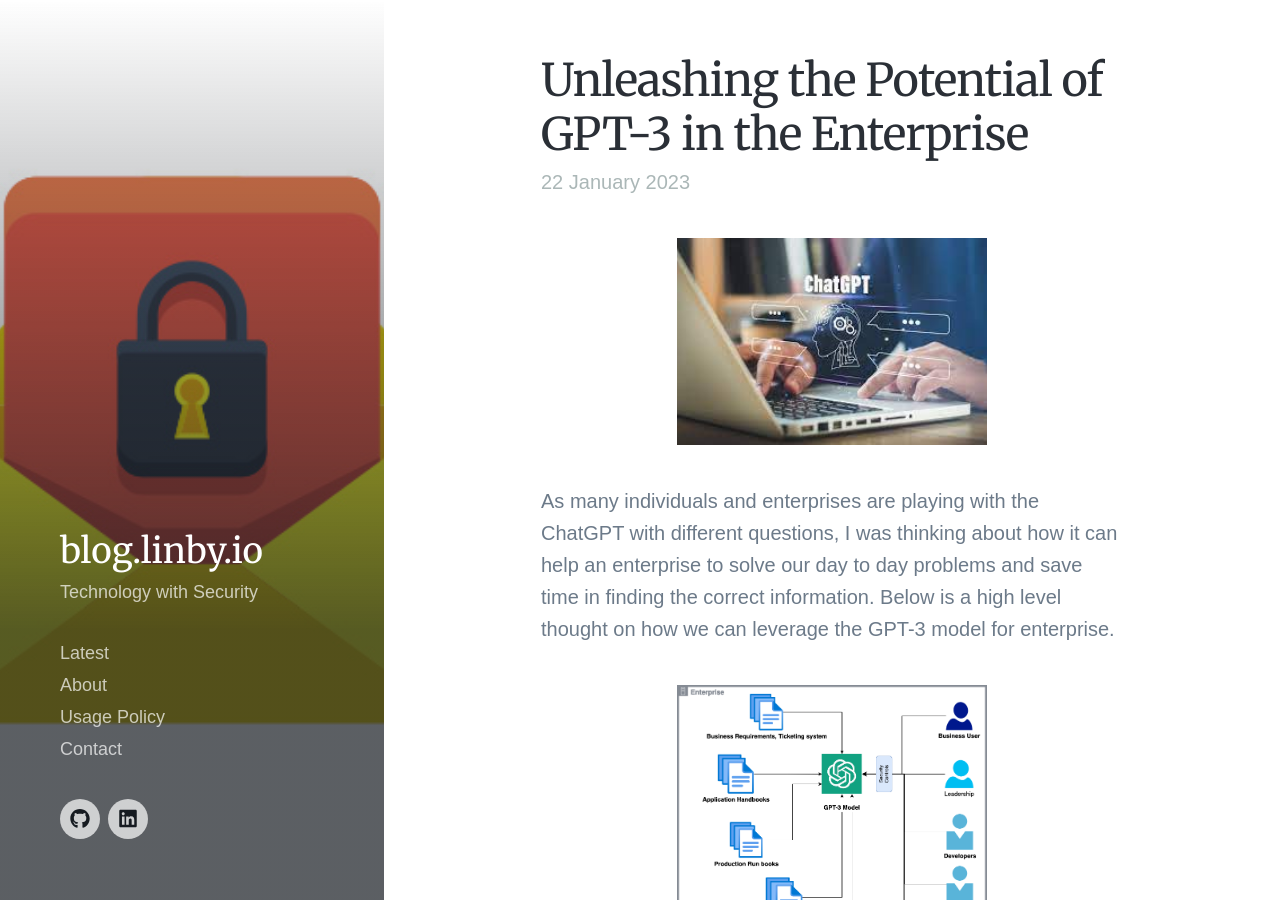
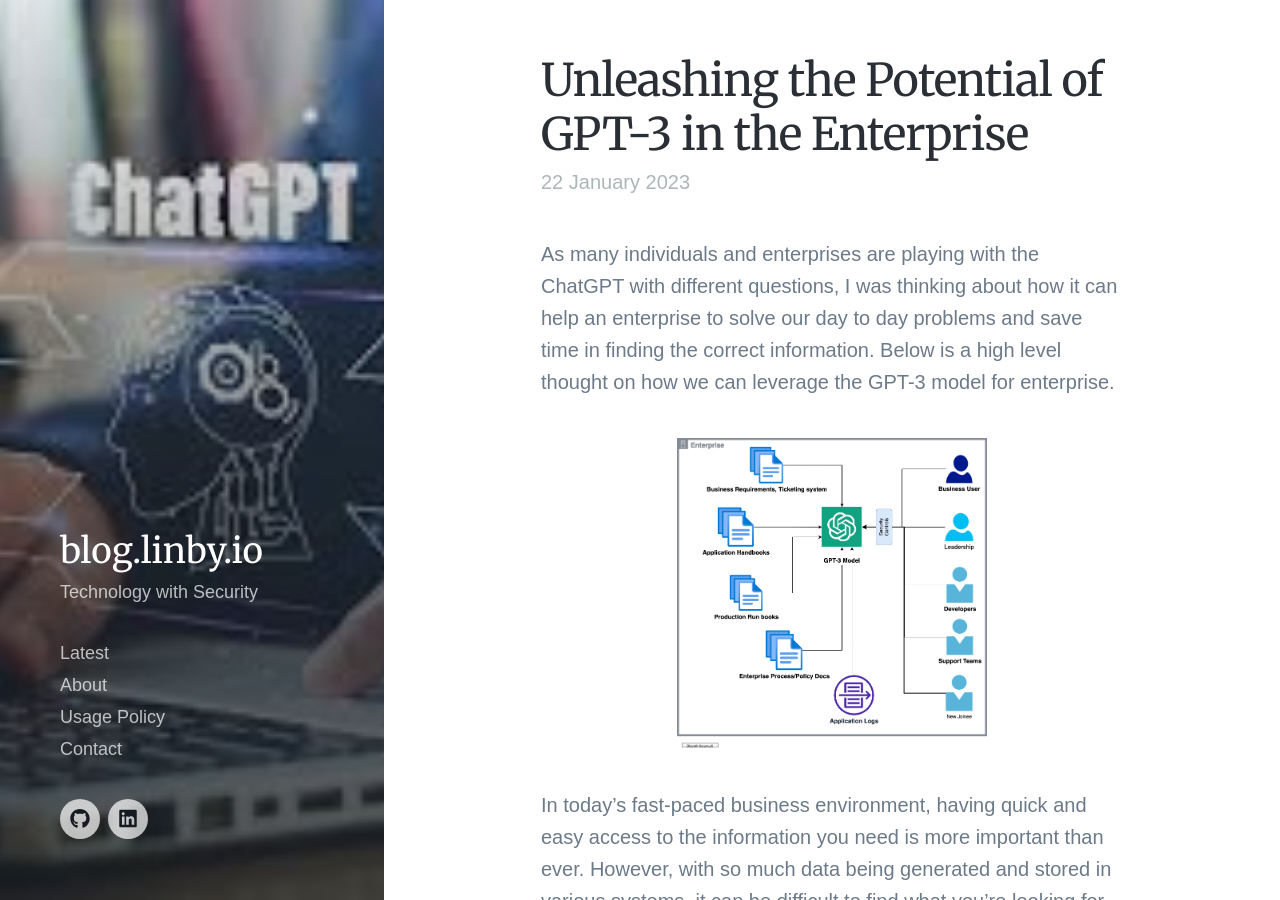
Before and after one commit to bharathkarumudi/bharathkarumudi.github.io, a Jekyll site: the page built from _posts/2023-01-22-integrating-chatGPT-enterprise.md, in a window 1280 px wide and 900 px high. Built offline with Jekyll 4.4.1, drawn with Linux system fonts in a browser that asks for light colours; nearby versions of some CDN libraries; some web fonts are replaced; comment, search, counter and statistics services are not loaded.

Commit message:
Update 2023-01-22-integrating-chatGPT-enterprise.md

```diff
--- a/_posts/2023-01-22-integrating-chatGPT-enterprise.md
+++ b/_posts/2023-01-22-integrating-chatGPT-enterprise.md
@@ -1,14 +1,12 @@
 ---
 title: 'Unleashing the Potential of GPT-3 in the Enterprise'
 date: 2023-01-22 15:30:00
-featured_image: '/images/posts/envelope-enc-featured.jpg'
+featured_image: '/images/posts/ChatGPT-header.jpg'
 excerpt: 'Unleashing the potential of GPT-3 in the enterprise can revolutionize the way you access and manage your data. With GPT-3, business users, developers, and new employees can quickly and easily access the information they need, saving time and effort. From real-time insights and troubleshooting to automating repetitive tasks, GPT-3 can help improve data management and access. Learn how to unlock the power of GPT-3 in your enterprise today.'
 ---
 
-![](/images/posts/ChatGPT-header.jpg){:height="40%" width="40%"}
 
-As many individuals and enterprises are playing with the ChatGPT with different questions, I was thinking about how it can help an enterprise to solve our day to day problems and save time in finding the correct information.
-Below is a high level thought on how we can leverage the GPT-3 model for enterprise.
+As many individuals and enterprises are playing with the ChatGPT with different questions, I was thinking about how it can help an enterprise to solve our day to day problems and save time in finding the correct information. Below is a high level thought on how we can leverage the GPT-3 model for enterprise.
 
 ![](/images/posts/GPT-enterprise-idea.png){:height="40%" width="40%"}
 
```
